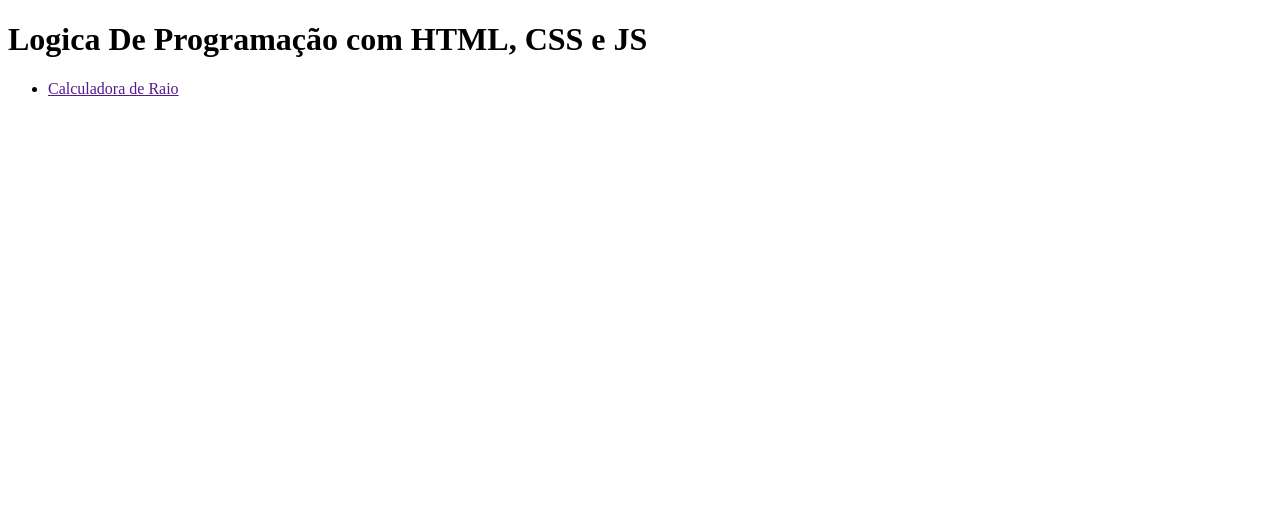
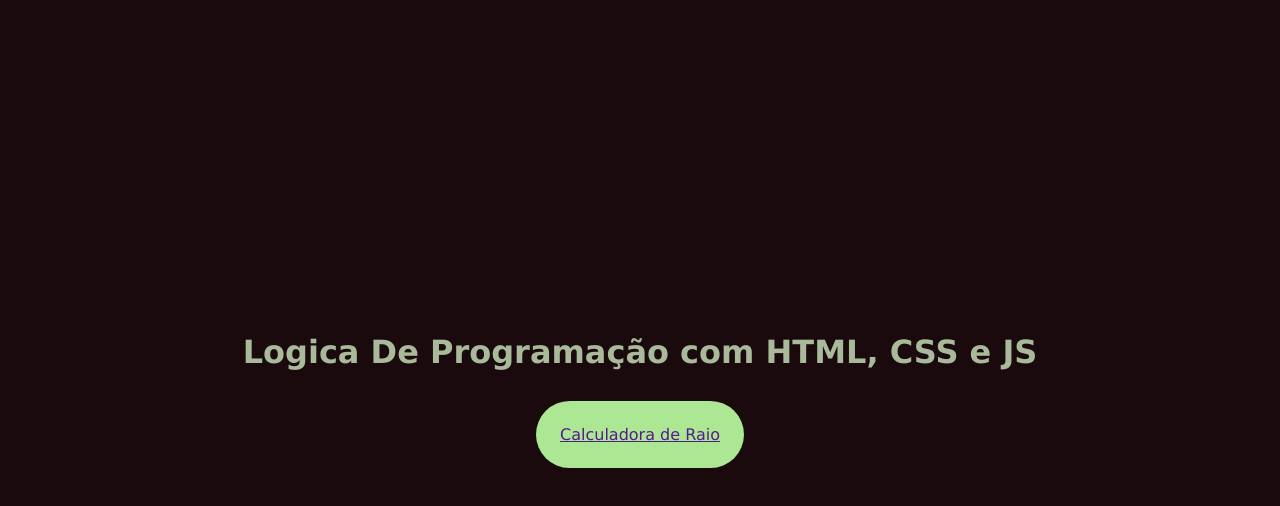
Before and after one commit to Kawatavares22A/Exercicio_07TA-, a plain HTML site: page index.html in a window 1280 px wide. Drawn offline with Linux system fonts and the light colour scheme.

Commit message:
style: add new styles for style.css

```diff
--- a/index.html
+++ b/index.html
@@ -3,6 +3,7 @@
 <head>
     <meta charset="UTF-8">
     <meta name="viewport" content="width=device-width, initial-scale=1.0">
+    <link rel="stylesheet" href="style.css">
     <script src="./script.js"></script>
     <title>Logica De Programação com HTML, CSS e JS</title>
 </head>
--- a/style.css
+++ b/style.css
@@ -0,0 +1,36 @@
+*{
+    margin: 0;
+    padding: 0;
+    box-sizing: border-box;
+    font-family: 'Lucida Sans', 'Lucida Sans Regular', 'Lucida Grande', 'Lucida Sans Unicode', Geneva, Verdana, sans-serif;
+}
+
+:root{
+    --main-background:#1a090d;
+    --text-color:#a8ba9a;
+    --nav-background:#ace894;
+}
+
+body{
+    color:var(--text-color);
+    background-color: var(--main-background);
+    display: flex;
+    flex-direction: column;
+    min-height: 100svh;
+    justify-content: center;
+    align-items: center;
+    gap: 30px;
+}
+
+nav{
+    background: var(--nav-background);
+    width: fit-content;
+    padding: 24PX;
+    border-radius: 50px;
+
+
+}
+
+ul, li{
+    list-style: none;
+}
```
